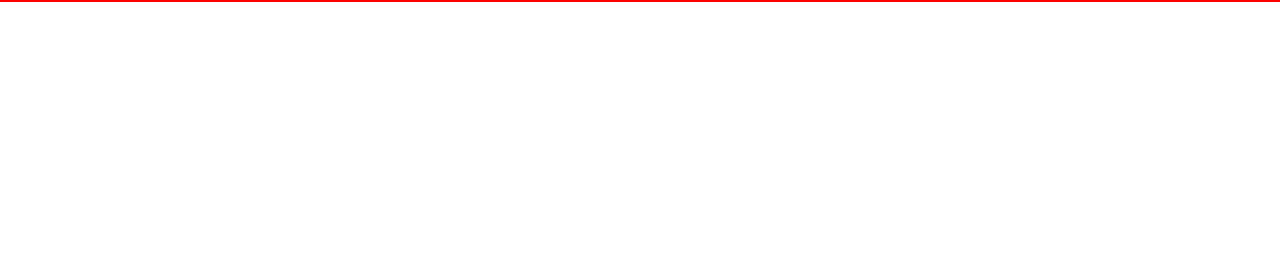
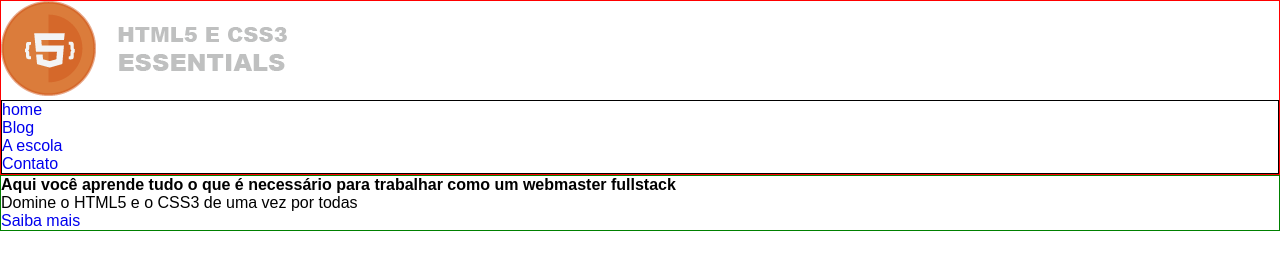
Before and after one commit to Lucassweb/RefactorHTML5-CSS3, a plain HTML site: page index.html in a window 1280 px wide. Drawn offline with Linux system fonts and the light colour scheme.

Commit message:
Marcação do header e da primeira dobra

```diff
--- a/index.html
+++ b/index.html
@@ -12,12 +12,30 @@
     <body>
         <header>
             <div style="border: 1px solid red; width: 100%">
+                <a href="">
+                    <img src="_img/logo.png" alt="HTLM5 e CSS3 Essentials">
+                </a>
+
+                <ul style="border: 1px solid black;">
+                    <li><a href="#">home</a></li>
+                    <li><a href="#">Blog</a></li>
+                    <li><a href="#">A escola</a></li>
+                    <li><a href="#">Contato</a></li>
+                </ul>
 
             </div>
         </header>
 
         <main>
-            <!-- Conteúdo -->
+            <div style="border: 1px solid green; width: 100%;">
+                <article>
+                    <header>
+                        <h1>Aqui você aprende tudo o que é necessário para trabalhar como um webmaster fullstack</h1>
+                    </header>
+                    <p>Domine o HTML5 e o CSS3 de uma vez por todas</p>
+                    <a href="#">Saiba mais</a>
+                </article>
+            </div>
         </main>
 
         <footer>
```
